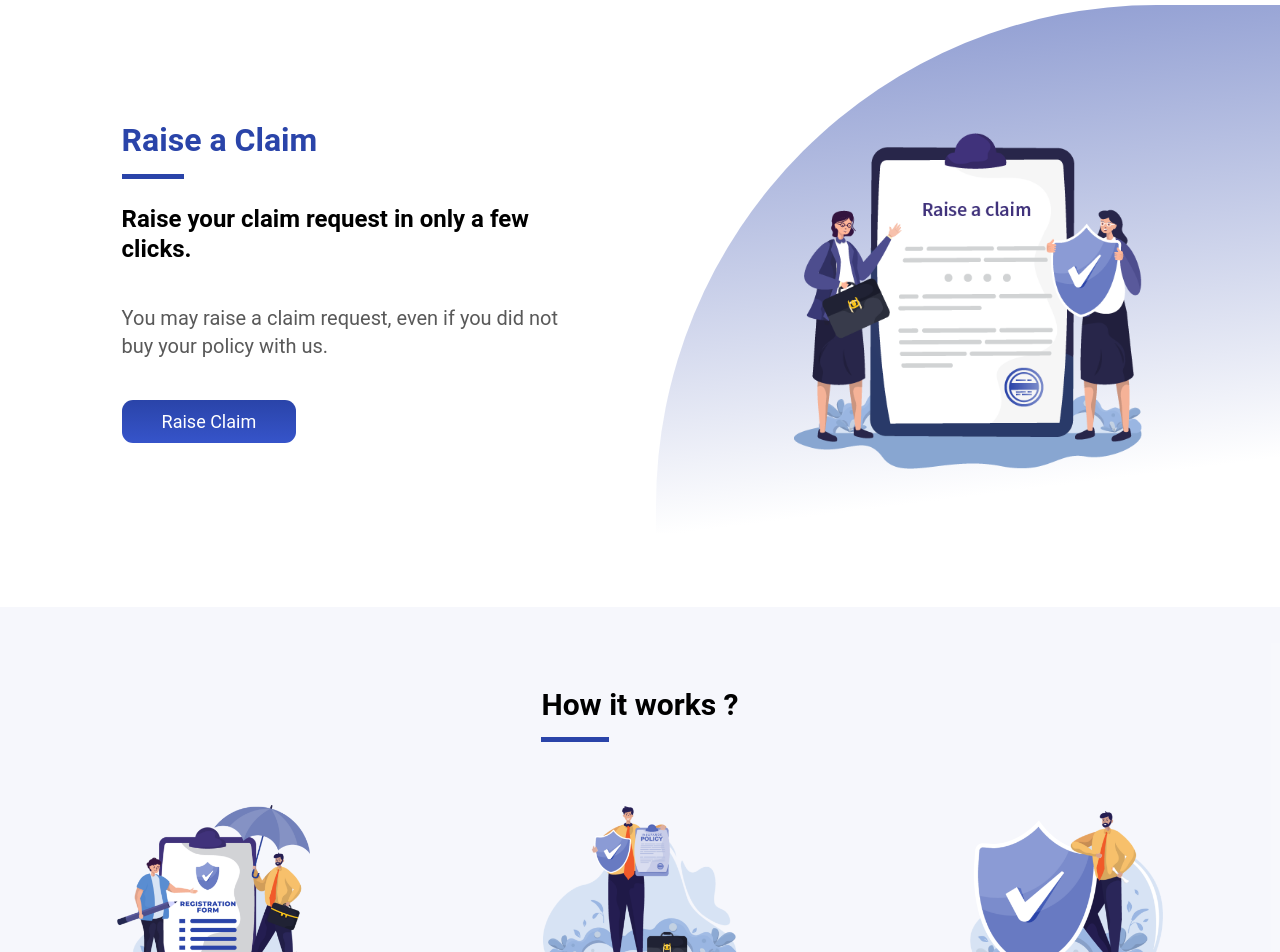
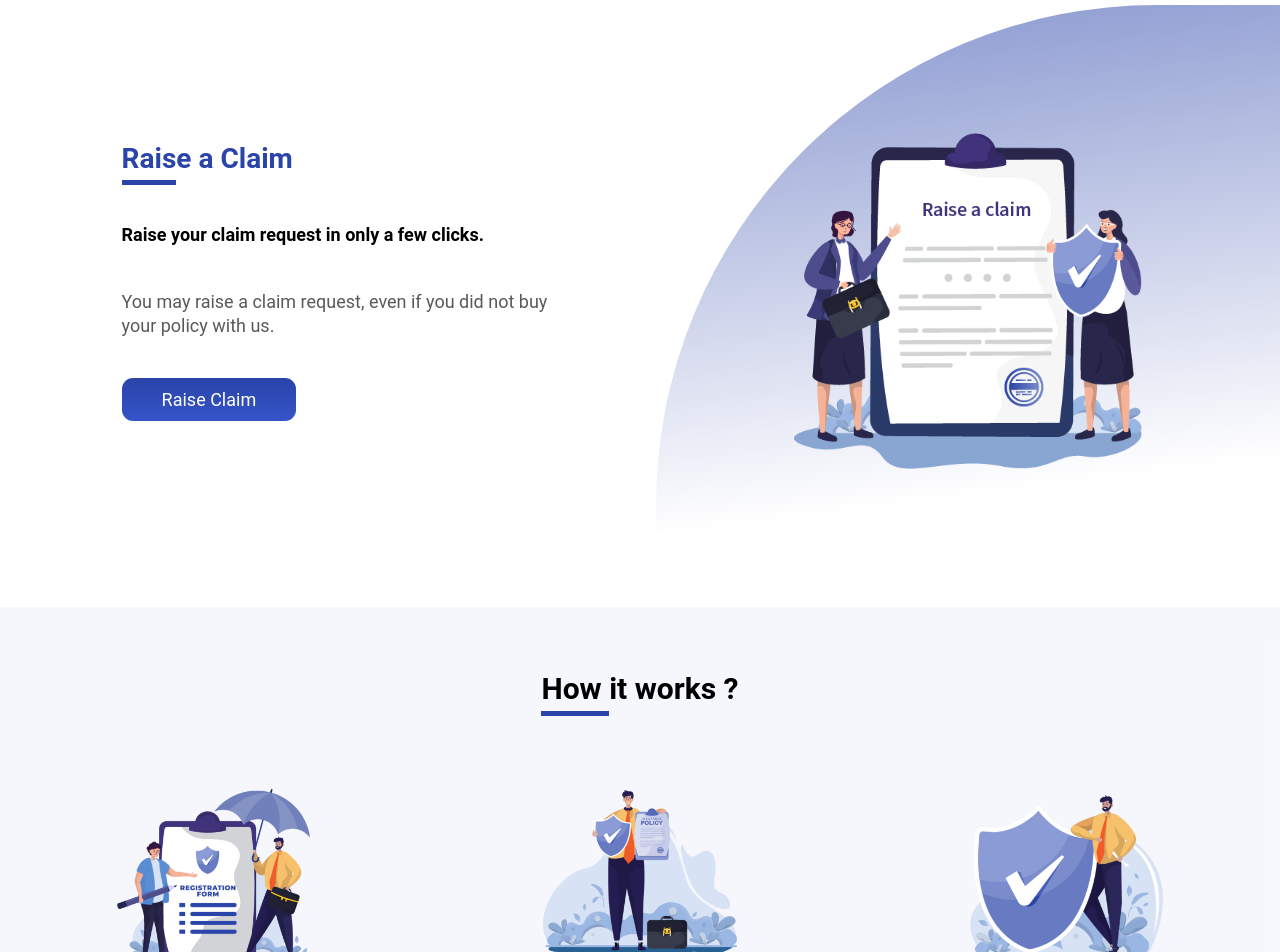
Before and after one commit to VivekAnalah/Analah_React, a React (Create React App) app: page /Raiseaclaim in a window 1280 px wide. Shown: the part 120-1072 px from the top of the page. Built offline with nearby package versions, Linux system fonts and the light colour scheme.

Commit message:
changed the font sizes in posp and claim page

```diff
--- a/src/App.css
+++ b/src/App.css
@@ -306,7 +306,7 @@ max-width: 200%;
 
 .title-border-bottom {
   border-bottom: 5px solid #2a44a9;
-  padding-bottom: 15px;
+  padding-bottom: 5px;
 }
 h2.heading {
   position: relative;
@@ -548,12 +548,7 @@ h2.heading.heading2::before {
 .mycontainer_form {
   padding: 0 50px !important;
 }
-/* --------- Raise.js file Css mycontainer_raise--------- */
-.mycontainer_raise {
-  /* margin-left: 8.5%; */
-  /* border: 1px solid red; */
-  /* width: 96.6%; */
-}
+
 .policyLi {
   font-size: 1.2rem;
   line-height: 1.2rem;
@@ -1466,11 +1461,7 @@ mark {
     margin: auto;
     padding: 0 10px !important;
   }
-  /* --------- Raise.js mycontainer -------------- */
-  .mycontainer_raise {
-    /* border: 1px solid red; */
-    width: 90.6%;
-  }
+
   .grid__partner {
     width: 100%;
     height: 120px;
@@ -1510,11 +1501,7 @@ mark {
   }
 
 
-  /* --------- Raise.js mycontainer -------------- */
-  .mycontainer_raise {
-    /* border: 1px solid red; */
-    width: 90.6%;
-  }
+
   .grid__partner {
     width: 100%;
     height: 120px;
--- a/src/Components/Howitworks.js
+++ b/src/Components/Howitworks.js
@@ -6,7 +6,7 @@ function Howitworks() {
   return (
 
     <div className="  mx-auto w-[100%] max-w-[100%]" style={{backgroundColor: 'rgba(42, 68, 169, 0.04)'}}>
-      <div className="py-20">
+      <div className="lg:pt-[4rem] md:pt-[3rem] sm:pt-[2rem] pt-[2rem] pb-[5rem] ">
       <h2 className="font-semibold text-2xl lg:text-3xl mb-9 lg:mb-[60px] text-center" >
         <span className=" title-border-bottom text-center mb-[35px]">How </span>
         it works ?
--- a/src/Components/Raise.js
+++ b/src/Components/Raise.js
@@ -39,15 +39,15 @@ function Raise() {
       </div> */}
       <div className="">
         <div className="flex flex-col sm:flex-row gap-[6%]  mt-[50px] relative items-center">
-          <div className="mycontainer_raise sm:w-[36.6%] w-[70%] order-2 sm:order-1 flex flex-col  ml-[8.5%]  xl:pl-0 sm:ml-[9.5%] sm:mt-[0px] mt-[15px]">
-            <div className="md:mt-[20px] space-y-5 lg:space-y-10">
-              <h2 className="font-semibold  sm:text-[25px] text-[24px] md:text-[32px] text-[#2A44A9]">
+          <div className="sm:w-[36.6%] w-[70%] order-2 sm:order-1 flex flex-col  ml-[8.5%]  xl:pl-0 sm:ml-[9.5%] sm:mt-[0px] mt-[15px]">
+            <div className="mt-[20px] md:space-y-8 lg:space-y-10 sm:space-y-5 space-y-5">
+              <h2 className="font-semibold sm:text-[22px] text-[24px] 2xl:text-[32px] lg:text-[28px] md:text-[26px] text-[#2A44A9]">
                 <span className="title-border-bottom ">Rais</span>e a Claim
               </h2>
-              <h3 className="md:text-[24px] leading-[30px] font-[600] text-[#000000] text-[20px] sm:text-[20px] xs:text-[16]">
+              <h3 className=" leading-[30px] font-[600] text-[#000000] text-[16px] 2xl:text-[20px] lg:text-[18px] md:text-[16px]  sm:text-[14]">
                 Raise your claim request in only a few clicks.
               </h3>
-              <h4 className="font-[400] text-base lg:text-xl text-[#595959]">
+              <h4 className="font-[400] text-base text-[16px] 2xl:text-[20px] lg:text-[18px] md:text-[16px]  sm:text-[14] text-[#595959]">
                 You may raise a claim request, even if you did not buy your
                 policy with us.
               </h4>
```
